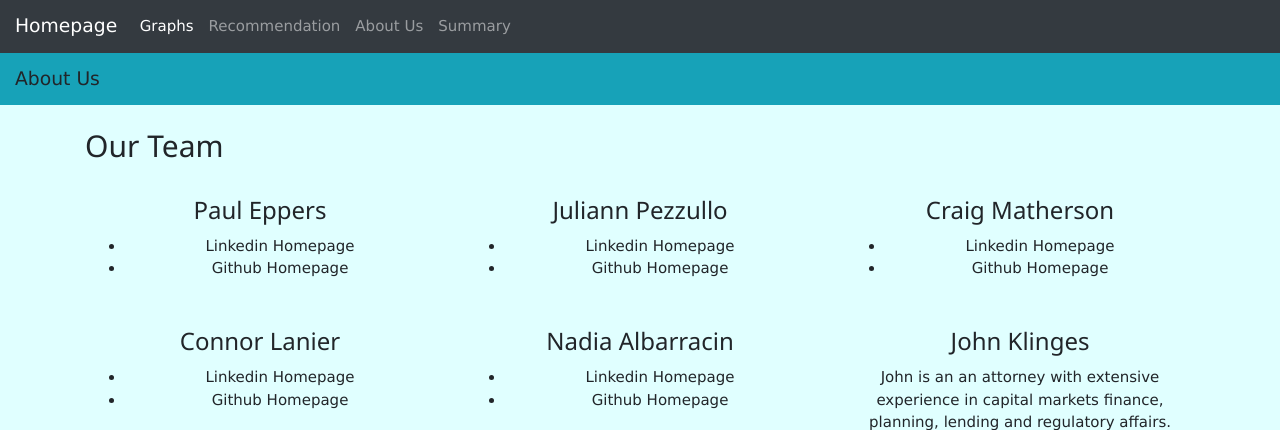
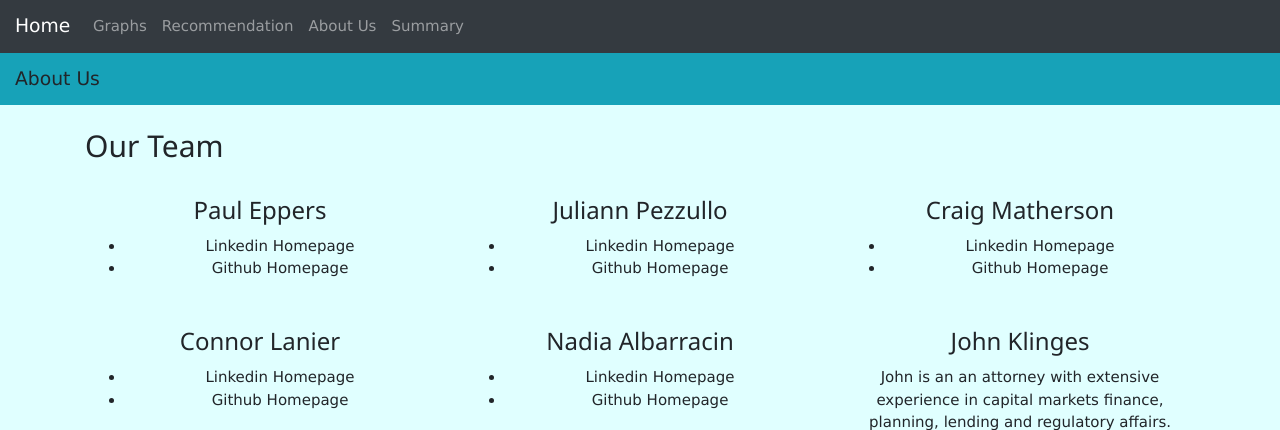
Before and after one commit to pauleppers/StockAnalysis, a Flask app: page /about in a window 1280 px wide. Shown: the top 430 px of the page. Run offline with Flask 2, Linux system fonts and the light colour scheme; some libraries are stand-ins or nearby versions.

Commit message:
unhighlight

```diff
--- a/templates/about.html
+++ b/templates/about.html
@@ -57,7 +57,7 @@
   <body>
      <!-- Navigation -->
   <nav class="navbar navbar-expand-lg navbar-dark bg-dark">
-    <a class="navbar-brand" href="/">Homepage</a>
+    <a class="navbar-brand" href="/">Home</a>
     <button class="navbar-toggler" type="button" data-toggle="collapse" data-target="#navbarcolor02"
       aria-controls="navbarcolor02" aria-expanded="false" aria-label="Toggle navigation">
       <span class="navbar-toggler-icon"></span>
@@ -69,7 +69,7 @@
             <span class="sr-only">(current)</span>
           </a>
         </li> -->
-        <li class="nav-item active">
+        <li class="nav-item">
           <a class="nav-link" href="/Graphs">Graphs</a>
         </li>
         <li class="nav-item">
--- a/templates/graphs.html
+++ b/templates/graphs.html
@@ -65,7 +65,7 @@
 
 <body>
   <nav class="navbar navbar-expand-lg navbar-dark bg-dark">
-    <a class="navbar-brand" href="/">Homepage</a>
+    <a class="navbar-brand" href="/">Home</a>
     <button class="navbar-toggler" type="button" data-toggle="collapse" data-target="#navbarcolor02"
       aria-controls="navbarcolor02" aria-expanded="false" aria-label="Toggle navigation">
       <span class="navbar-toggler-icon"></span>
@@ -77,7 +77,7 @@
             <span class="sr-only">(current)</span>
           </a>
         </li> -->
-        <li class="nav-item active">
+        <li class="nav-item">
           <a class="nav-link" href="/Graphs">Graphs
             <span class="sr-only">(current)</span>
           </a>
--- a/templates/index.html
+++ b/templates/index.html
@@ -54,7 +54,7 @@
 <body>
   <!-- Navigation -->
   <nav class="navbar navbar-expand-lg navbar-dark bg-dark">
-    <a class="navbar-brand" href="/">Homepage</a>
+    <a class="navbar-brand" href="/">Home</a>
     <button class="navbar-toggler" type="button" data-toggle="collapse" data-target="#navbarcolor02"
       aria-controls="navbarcolor02" aria-expanded="false" aria-label="Toggle navigation">
       <span class="navbar-toggler-icon"></span>
@@ -66,7 +66,7 @@
             <span class="sr-only">(current)</span>
           </a>
         </li> -->
-        <li class="nav-item active">
+        <li class="nav-item">
           <a class="nav-link" href="/Graphs">Graphs</a>
         </li>
         <li class="nav-item">
--- a/templates/recommendation.html
+++ b/templates/recommendation.html
@@ -60,7 +60,7 @@
 <body>
   <!-- Navigation -->
   <nav class="navbar navbar-expand-lg navbar-dark bg-dark">
-    <a class="navbar-brand" href="/">Homepage</a>
+    <a class="navbar-brand" href="/">Home</a>
     <button class="navbar-toggler" type="button" data-toggle="collapse" data-target="#navbarcolor02"
       aria-controls="navbarcolor02" aria-expanded="false" aria-label="Toggle navigation">
       <span class="navbar-toggler-icon"></span>
@@ -72,7 +72,7 @@
             <span class="sr-only">(current)</span>
           </a>
         </li> -->
-        <li class="nav-item active">
+        <li class="nav-item">
           <a class="nav-link" href="/Graphs">Graphs</a>
         </li>
         <li class="nav-item">
--- a/templates/summary.html
+++ b/templates/summary.html
@@ -41,10 +41,10 @@
 <body>
   <!-- Navigation -->
   <nav class="navbar navbar-expand-lg navbar-dark bg-dark">
-    <a class="navbar-brand" href="/">Homepage</a>
+    <a class="navbar-brand" href="/">Home</a>
     <div class="collapse navbar-collapse" id="navbarcolor02">
       <ul class="navbar-nav mr-auto">
-        <li class="nav-item active">
+        <li class="nav-item">
           <a class="nav-link" href="/Graphs">Graphs</a>
         </li>
         <li class="nav-item">
```
